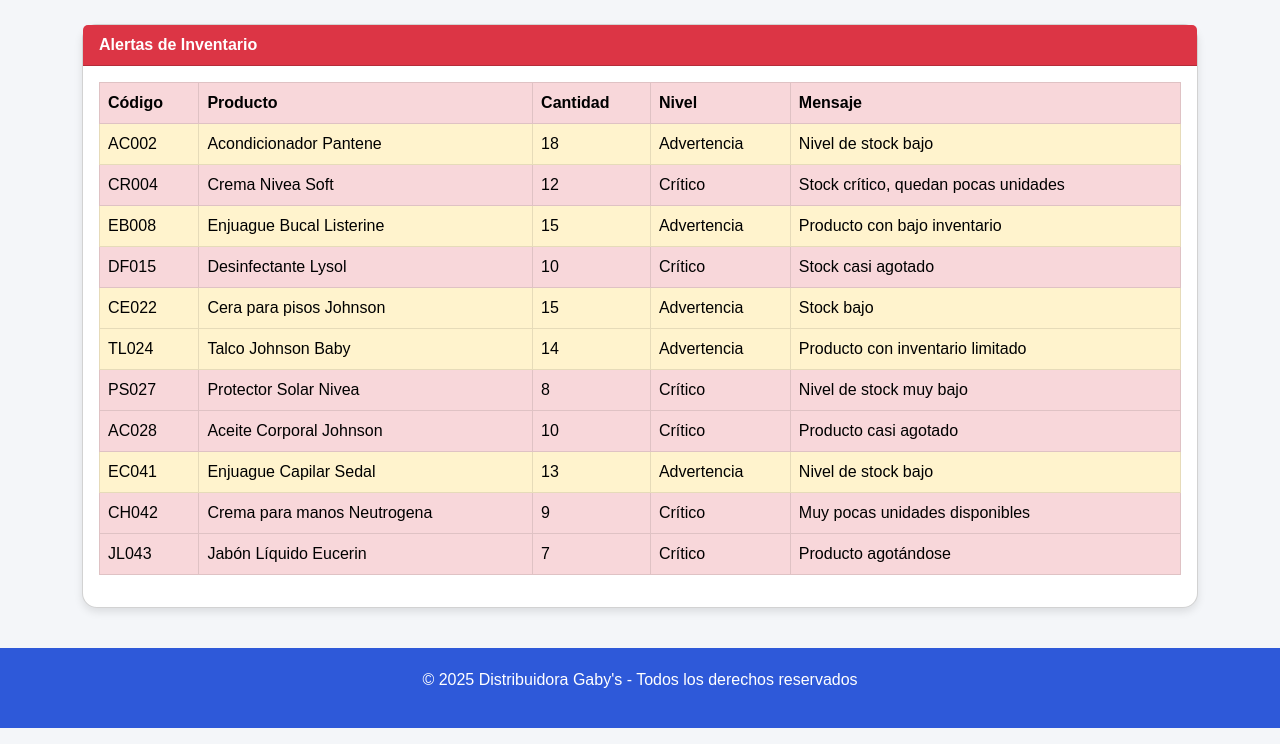
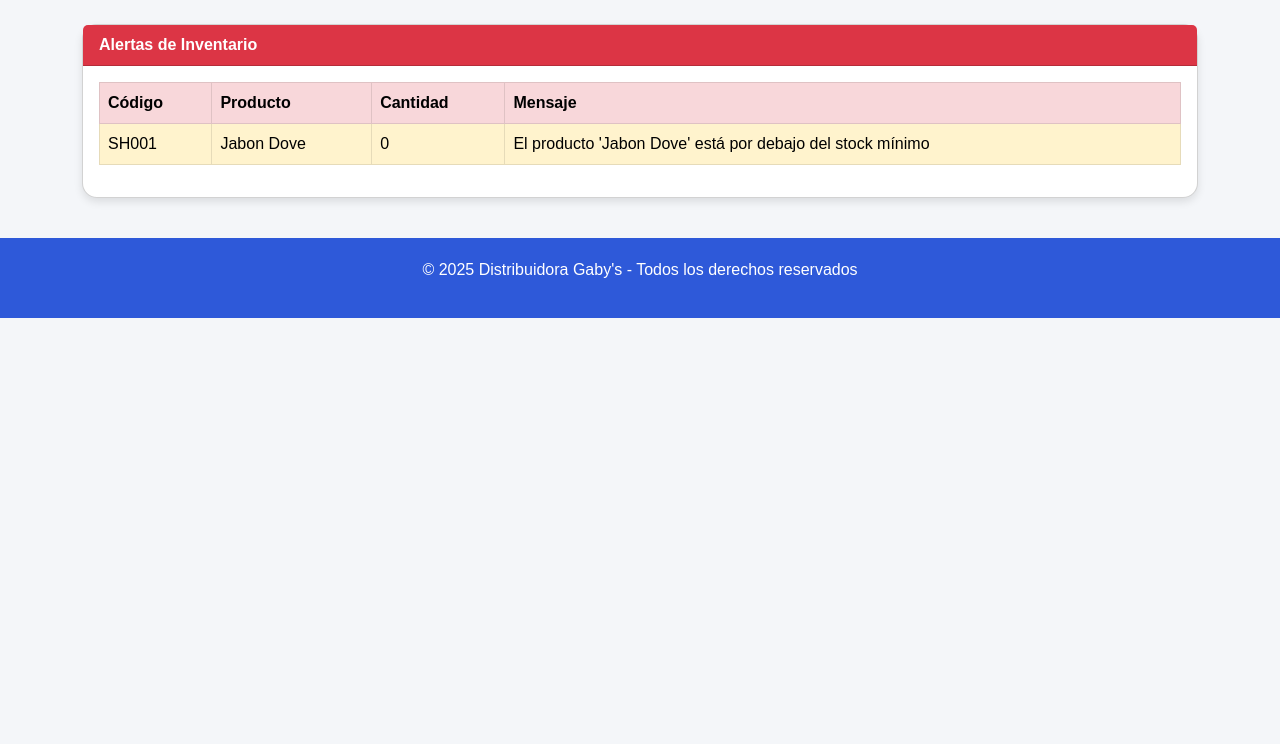
Before and after one commit to Distribuidora-Gaby-s/distribuidora-gaby-s, a Flask app: page /alertas in a window 1280 px wide. Shown: the part 56-800 px from the top of the page. Run offline with Flask 3, Linux system fonts and the light colour scheme; the visitor is signed in with stand-in values (Sample User, id 1).

Commit message:
Sincronizacion alertas y productos

```diff
--- a/app.py
+++ b/app.py
@@ -6,9 +6,9 @@
 
 BASE_DIR = os.path.join(os.path.dirname(__file__), "data")
 
-# ------------------------------
+# -------------------------------------------------------------
 # Funciones auxiliares
-# ------------------------------
+# -------------------------------------------------------------
 
 def cargar_json(nombre_archivo):
     ruta = os.path.join(BASE_DIR, nombre_archivo)
@@ -25,9 +25,29 @@
     with open(ruta, "w", encoding="utf-8") as f:
         json.dump(data, f, indent=4, ensure_ascii=False)
 
-# ------------------------------
+# -------------------------------------------------------------
+# Sincronización automática de alertas
+# -------------------------------------------------------------
+
+def sincronizar_alertas():
+    productos = cargar_json("productos.json")
+    alertas = []
+
+    for p in productos:
+        if p["cantidad"] <= 5:  # puedes cambiar el mínimo cuando quieras
+            alertas.append({
+                "codigo": p["codigo"],
+                "nombre": p["nombre"],
+                "cantidad": p["cantidad"],
+                "tipo": p["tipo"],
+                "mensaje": f"El producto '{p['nombre']}' está por debajo del stock mínimo"
+            })
+
+    guardar_json("alertas.json", alertas)
+
+# -------------------------------------------------------------
 # Rutas principales
-# ------------------------------
+# -------------------------------------------------------------
 
 @app.route("/")
 def index():
@@ -56,17 +76,18 @@
     flash("Has cerrado sesión correctamente", "info")
     return redirect(url_for("login"))
 
-# ------------------------------
+# -------------------------------------------------------------
 # Gestión de productos
-# ------------------------------
+# -------------------------------------------------------------
 
 @app.route("/productos")
 def productos():
     if "usuario" not in session:
         return redirect(url_for("login"))
+
     productos = cargar_json("productos.json")
 
-    # Filtro de búsqueda
+    # Filtro por búsqueda
     query = request.args.get("q", "").strip().lower()
     if query:
         productos = [
@@ -75,7 +96,6 @@
         ]
 
     return render_template("productos.html", productos=productos)
-
 
 @app.route("/productos/nuevo", methods=["GET", "POST"])
 def nuevo_producto():
@@ -95,13 +115,16 @@
             "tipo": request.form["tipo"]
         }
 
-        # Evita códigos duplicados
+        # Evitar códigos duplicados
         if any(p["codigo"] == nuevo["codigo"] for p in productos):
             flash("Ya existe un producto con ese código.", "danger")
             return redirect(url_for("nuevo_producto"))
 
         productos.append(nuevo)
         guardar_json("productos.json", productos)
+
+        sincronizar_alertas()
+
         flash("Producto agregado correctamente.", "success")
         return redirect(url_for("productos"))
 
@@ -124,7 +147,7 @@
     if request.method == "POST":
         nuevo_codigo = request.form["codigo"]
 
-        # Evita duplicados si se cambia el código
+        # Evita duplicados si cambian el código
         if nuevo_codigo != codigo and any(p["codigo"] == nuevo_codigo for p in productos):
             flash("Ya existe otro producto con ese código.", "danger")
             return redirect(url_for("editar_producto", codigo=codigo))
@@ -136,6 +159,9 @@
         producto["tipo"] = request.form["tipo"]
 
         guardar_json("productos.json", productos)
+
+        sincronizar_alertas()
+
         flash("Producto actualizado correctamente.", "success")
         return redirect(url_for("productos"))
 
@@ -154,13 +180,16 @@
     else:
         productos = [p for p in productos if p["codigo"] != codigo]
         guardar_json("productos.json", productos)
+
+        sincronizar_alertas()
+
         flash(f"Producto '{producto['nombre']}' eliminado correctamente.", "success")
 
     return redirect(url_for("productos"))
 
-# ------------------------------
-# Otras secciones (alertas, reportes)
-# ------------------------------
+# -------------------------------------------------------------
+# Otras secciones
+# -------------------------------------------------------------
 
 @app.route("/alertas")
 def alertas():
@@ -176,9 +205,9 @@
     reportes = cargar_json("reportes.json")
     return render_template("reportes.html", reportes=reportes)
 
-# ------------------------------
-# Ejecutar aplicación
-# ------------------------------
+# -------------------------------------------------------------
+# Ejecutar app
+# -------------------------------------------------------------
 
 if __name__ == "__main__":
     app.run(debug=True)
--- a/data/alertas.json
+++ b/data/alertas.json
@@ -1,13 +1,9 @@
 [
-  {"codigo": "AC002", "nombre": "Acondicionador Pantene", "cantidad": 18, "nivel": "advertencia", "mensaje": "Nivel de stock bajo"},
-  {"codigo": "CR004", "nombre": "Crema Nivea Soft", "cantidad": 12, "nivel": "crítico", "mensaje": "Stock crítico, quedan pocas unidades"},
-  {"codigo": "EB008", "nombre": "Enjuague Bucal Listerine", "cantidad": 15, "nivel": "advertencia", "mensaje": "Producto con bajo inventario"},
-  {"codigo": "DF015", "nombre": "Desinfectante Lysol", "cantidad": 10, "nivel": "crítico", "mensaje": "Stock casi agotado"},
-  {"codigo": "CE022", "nombre": "Cera para pisos Johnson", "cantidad": 15, "nivel": "advertencia", "mensaje": "Stock bajo"},
-  {"codigo": "TL024", "nombre": "Talco Johnson Baby", "cantidad": 14, "nivel": "advertencia", "mensaje": "Producto con inventario limitado"},
-  {"codigo": "PS027", "nombre": "Protector Solar Nivea", "cantidad": 8, "nivel": "crítico", "mensaje": "Nivel de stock muy bajo"},
-  {"codigo": "AC028", "nombre": "Aceite Corporal Johnson", "cantidad": 10, "nivel": "crítico", "mensaje": "Producto casi agotado"},
-  {"codigo": "EC041", "nombre": "Enjuague Capilar Sedal", "cantidad": 13, "nivel": "advertencia", "mensaje": "Nivel de stock bajo"},
-  {"codigo": "CH042", "nombre": "Crema para manos Neutrogena", "cantidad": 9, "nivel": "crítico", "mensaje": "Muy pocas unidades disponibles"},
-  {"codigo": "JL043", "nombre": "Jabón Líquido Eucerin", "cantidad": 7, "nivel": "crítico", "mensaje": "Producto agotándose"}
+    {
+        "codigo": "SH001",
+        "nombre": "Jabon Dove",
+        "cantidad": 0,
+        "tipo": "aseo personal",
+        "mensaje": "El producto 'Jabon Dove' está por debajo del stock mínimo"
+    }
 ]
--- a/data/productos.json
+++ b/data/productos.json
@@ -16,7 +16,7 @@
     {
         "nombre": "Jabon Dove",
         "codigo": "SH001",
-        "cantidad": 10,
+        "cantidad": 0,
         "precio": 100.0,
         "tipo": "aseo personal"
     }
--- a/templates/alertas.html
+++ b/templates/alertas.html
@@ -9,7 +9,6 @@
           <th>Código</th>
           <th>Producto</th>
           <th>Cantidad</th>
-          <th>Nivel</th>
           <th>Mensaje</th>
         </tr>
       </thead>
@@ -19,7 +18,6 @@
           <td>{{ a.codigo }}</td>
           <td>{{ a.nombre }}</td>
           <td>{{ a.cantidad }}</td>
-          <td>{{ a.nivel|capitalize }}</td>
           <td>{{ a.mensaje }}</td>
         </tr>
         {% endfor %}
```
